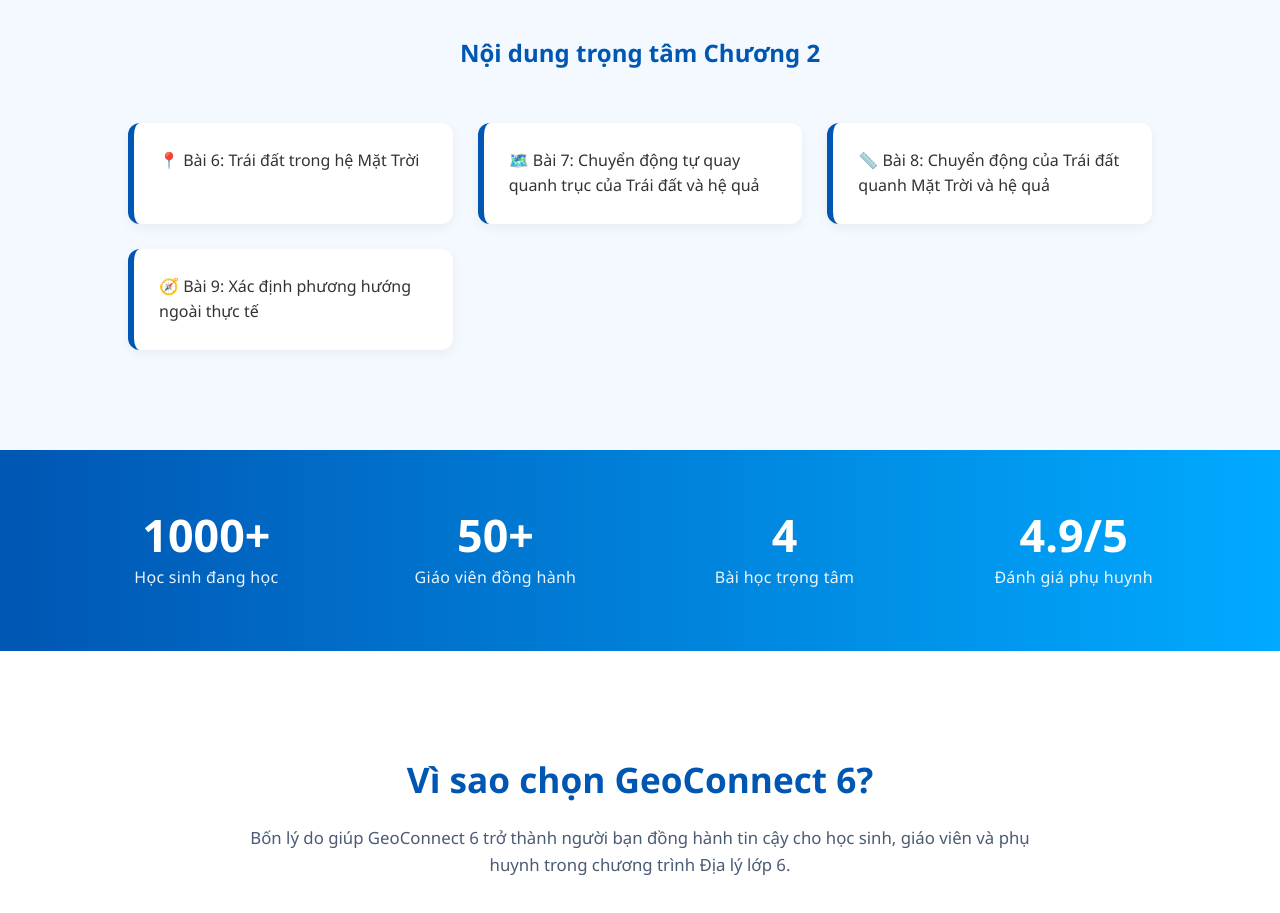
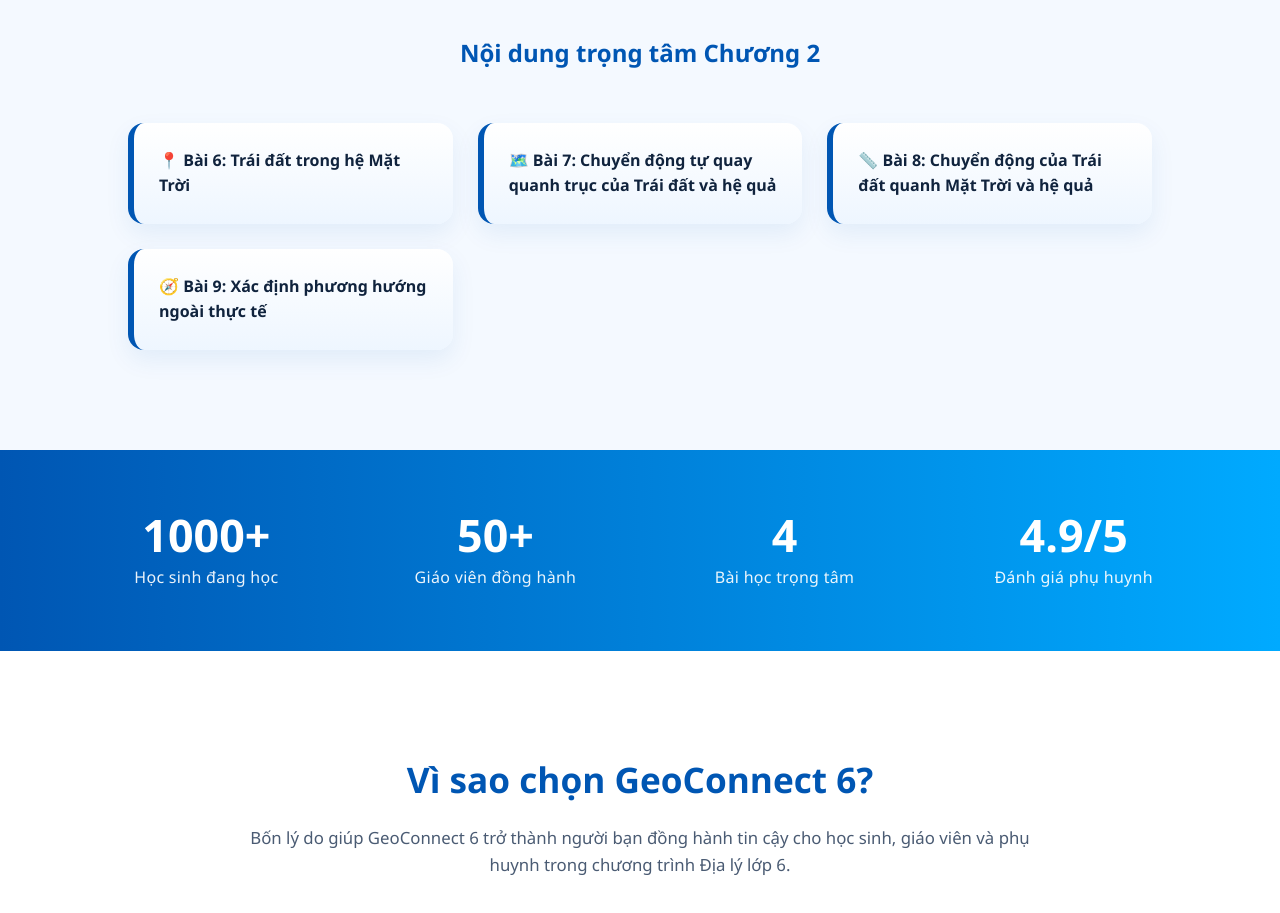
Before and after one commit to HoangTrunggKien/web_hoc_bai, a website: page index.html in a window 1280 px wide. Shown: the part 1600-2513 px from the top of the page. Drawn offline with Linux system fonts and the light colour scheme; no server answers.

Commit message:
sửa thẻ div

```diff
--- a/index.html
+++ b/index.html
@@ -67,10 +67,10 @@
     <section class="chapter-content">
         <h2>Nội dung trọng tâm Chương 2</h2>
         <div class="content-grid">
-            <div class="content-item">📍 Bài 6: Trái đất trong hệ Mặt Trời</div>
-            <div class="content-item">🗺️ Bài 7: Chuyển động tự quay quanh trục của Trái đất và hệ quả</div>
-            <div class="content-item">📏 Bài 8: Chuyển động của Trái đất quanh Mặt Trời và hệ quả</div>
-            <div class="content-item">🧭 Bài 9: Xác định phương hướng ngoài thực tế</div>
+            <div class="content-item" data-summary="Tìm hiểu vị trí và vai trò của Trái đất trong hệ Mặt Trời.">📍 Bài 6: Trái đất trong hệ Mặt Trời</div>
+            <div class="content-item" data-summary="Hiểu hiện tượng ngày – đêm và sự thay đổi giờ địa phương do tự quay.">🗺️ Bài 7: Chuyển động tự quay quanh trục của Trái đất và hệ quả</div>
+            <div class="content-item" data-summary="Nắm chu kỳ một năm và ý nghĩa của mùa trong năm.">📏 Bài 8: Chuyển động của Trái đất quanh Mặt Trời và hệ quả</div>
+            <div class="content-item" data-summary="Học cách xác định phương hướng bằng địa hình, mặt trời và dấu hiệu tự nhiên.">🧭 Bài 9: Xác định phương hướng ngoài thực tế</div>
         </div>
     </section>
 
--- a/style.css
+++ b/style.css
@@ -252,19 +252,83 @@ header {
 }
 
 .content-grid {
+    position: relative;
+    isolation: isolate;
     display: grid;
     grid-template-columns: repeat(auto-fit, minmax(300px, 1fr));
     gap: 25px;
 }
 
 .content-item {
-    background: #ffffff;
+    position: relative;
+    z-index: 1;
+    background: linear-gradient(180deg, #ffffff 0%, #eef6ff 100%);
     padding: 25px;
-    border-radius: 12px;
+    border-radius: 16px;
     border-left: 6px solid #0056b3;
     text-align: left;
-    font-weight: 500;
-    box-shadow: 0 4px 12px rgba(0,0,0,0.05);
+    font-weight: 600;
+    color: #10233d;
+    box-shadow: 0 10px 24px rgba(0, 86, 179, 0.08);
+    cursor: pointer;
+    transition: transform 0.22s ease, box-shadow 0.22s ease, border-color 0.22s ease, z-index 0.22s ease;
+}
+
+.content-item:hover,
+.content-item:focus-visible {
+    z-index: 20;
+    transform: translateY(-4px);
+    border-left-color: #00aaff;
+    box-shadow: 0 18px 32px rgba(0, 86, 179, 0.18);
+}
+
+.content-item::after {
+    content: attr(data-summary);
+    position: absolute;
+    top: calc(100% + 14px);
+    left: 50%;
+    transform: translateX(-50%) translateY(-8px);
+    width: min(320px, calc(100% - 16px));
+    padding: 14px 16px;
+    border-radius: 14px;
+    background: linear-gradient(180deg, #0e5ca8 0%, #0f73d8 100%);
+    color: #ffffff;
+    font-size: 0.95rem;
+    line-height: 1.55;
+    text-align: left;
+    box-shadow: 0 20px 45px rgba(14, 92, 168, 0.3);
+    border: 1px solid rgba(255, 255, 255, 0.08);
+    opacity: 0;
+    pointer-events: none;
+    transition: opacity 0.25s ease, transform 0.25s ease;
+    z-index: 21;
+}
+
+.content-item::before {
+    content: "";
+    position: absolute;
+    top: calc(100% - 2px);
+    left: 50%;
+    width: 12px;
+    height: 12px;
+    background: linear-gradient(135deg, #0e5ca8 0%, #0f73d8 100%);
+    transform: translateX(-50%) rotate(45deg);
+    opacity: 0;
+    transition: opacity 0.25s ease;
+    z-index: 22;
+}
+
+.content-item:hover::after,
+.content-item:hover::before,
+.content-item:focus-visible::after,
+.content-item:focus-visible::before {
+    opacity: 1;
+    transform: translateX(-50%) translateY(0);
+}
+
+.content-item:focus-visible {
+    outline: 2px solid #00aaff;
+    outline-offset: 2px;
 }
 
 /* 6. Footer */
```
